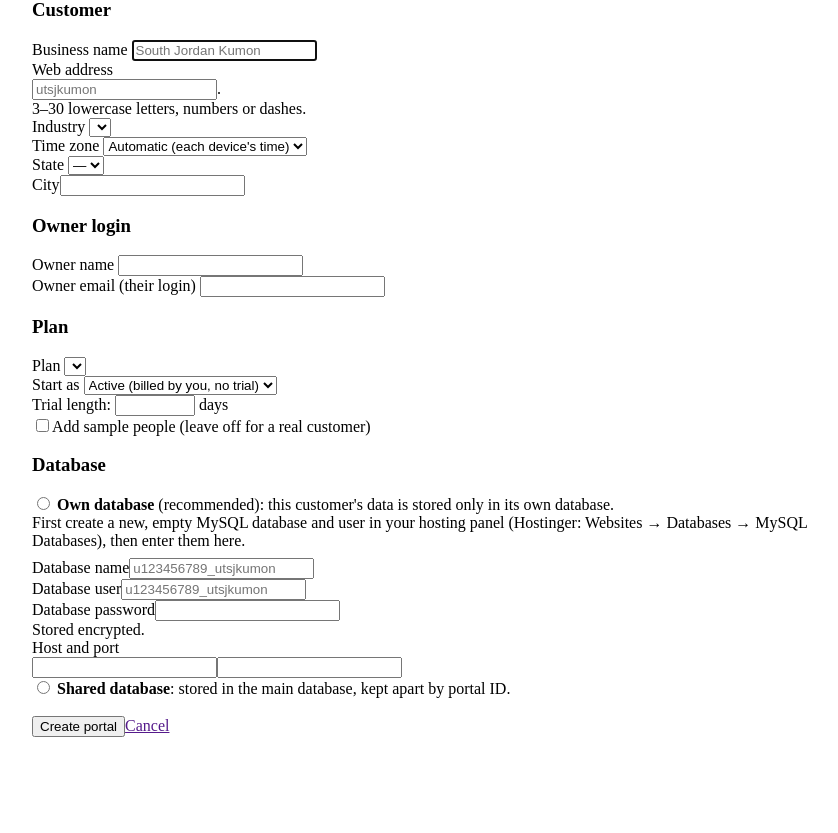
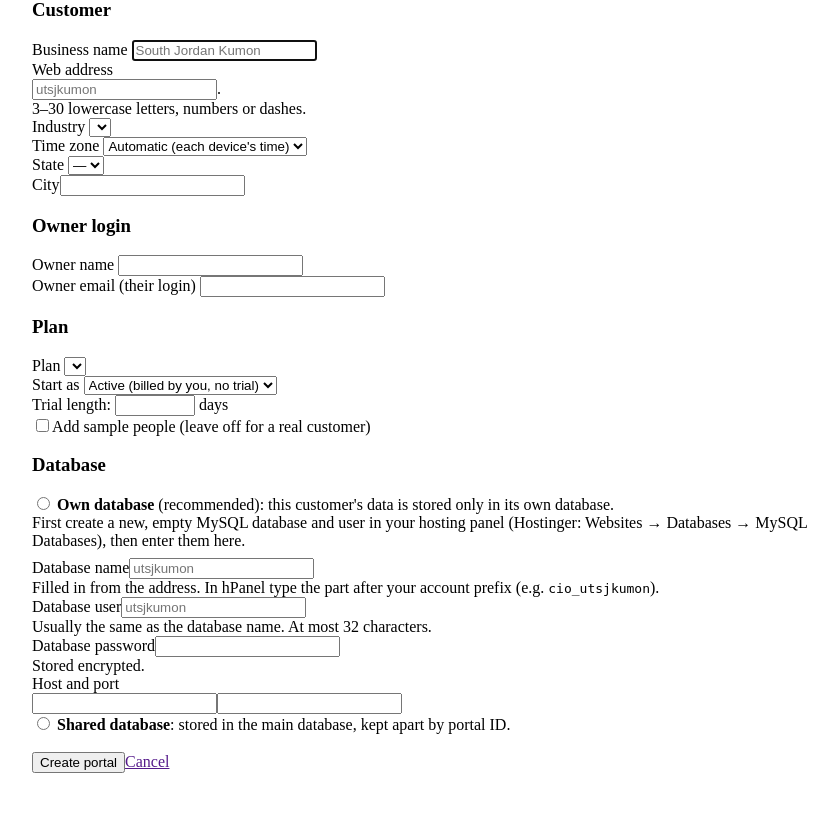
Before and after one commit to aspireitech/Timeinout, a PHP site: template app/views/platform/super_portal_new.php in a window 1280 px wide. Shown: the part 106-939 px from the top of the page, without its empty margins (218-1056 px from the left). Before the commit the page ends 843 px from the top, so only its background shows below. Run offline with PHP 8.4, Linux system fonts and the light colour scheme; the template is opened without the code that fills it, so the values that code supplies are empty; some libraries are stand-ins or nearby versions.

Commit message:
New portal form suggests the customer database name u…_cio_<address>
The database name and user fill in from the address using the hosting
prefix of the main database plus "cio_" (or portal_db_prefix in config),
stop following once edited by hand, and warn above 32 characters.

Co-Authored-By: Claude Opus 5.5 <noreply@anthropic.com>
Claude-Session: https://claude.ai/code/session_01CfwtLEiwkJ5XMzWhTrgi97

```diff
--- a/app/views/platform/super_portal_new.php
+++ b/app/views/platform/super_portal_new.php
@@ -51,8 +51,10 @@
         <span><b>Own database</b> (recommended): this customer's data is stored only in its own database.<br>
         <span class="muted small">First create a new, empty MySQL database and user in your hosting panel (Hostinger: Websites → Databases → MySQL Databases), then enter them here.</span></span></label>
       <div class="grid c2" style="margin-top:8px">
-        <div class="field"><label for="p-dbn">Database name</label><input type="text" id="p-dbn" name="db_name" value="<?= e($old['db_name']) ?>" placeholder="u123456789_utsjkumon"></div>
-        <div class="field"><label for="p-dbu">Database user</label><input type="text" id="p-dbu" name="db_user" value="<?= e($old['db_user']) ?>" placeholder="u123456789_utsjkumon"></div>
+        <div class="field"><label for="p-dbn">Database name</label><input type="text" id="p-dbn" name="db_name" value="<?= e($old['db_name']) ?>" placeholder="<?= e($dbPrefix) ?>utsjkumon" data-db-prefix="<?= e($dbPrefix) ?>" maxlength="64">
+          <div class="hint">Filled in from the address. In hPanel type the part after your account prefix (e.g. <code>cio_utsjkumon</code>).</div></div>
+        <div class="field"><label for="p-dbu">Database user</label><input type="text" id="p-dbu" name="db_user" value="<?= e($old['db_user']) ?>" placeholder="<?= e($dbPrefix) ?>utsjkumon" maxlength="64">
+          <div class="hint" id="p-dbu-hint">Usually the same as the database name. At most 32 characters.</div></div>
       </div>
       <div class="grid c2">
         <div class="field"><label for="p-dbp">Database password</label><input type="password" id="p-dbp" name="db_pass" autocomplete="new-password"><div class="hint">Stored encrypted.</div></div>
```
Also changed, not shown: app/config.sample.php (+6 -2 lines), app/controllers/platform.php (+13 -1 lines), docs/GO_LIVE.md (+7 -5 lines), public/assets/js/app.js.
